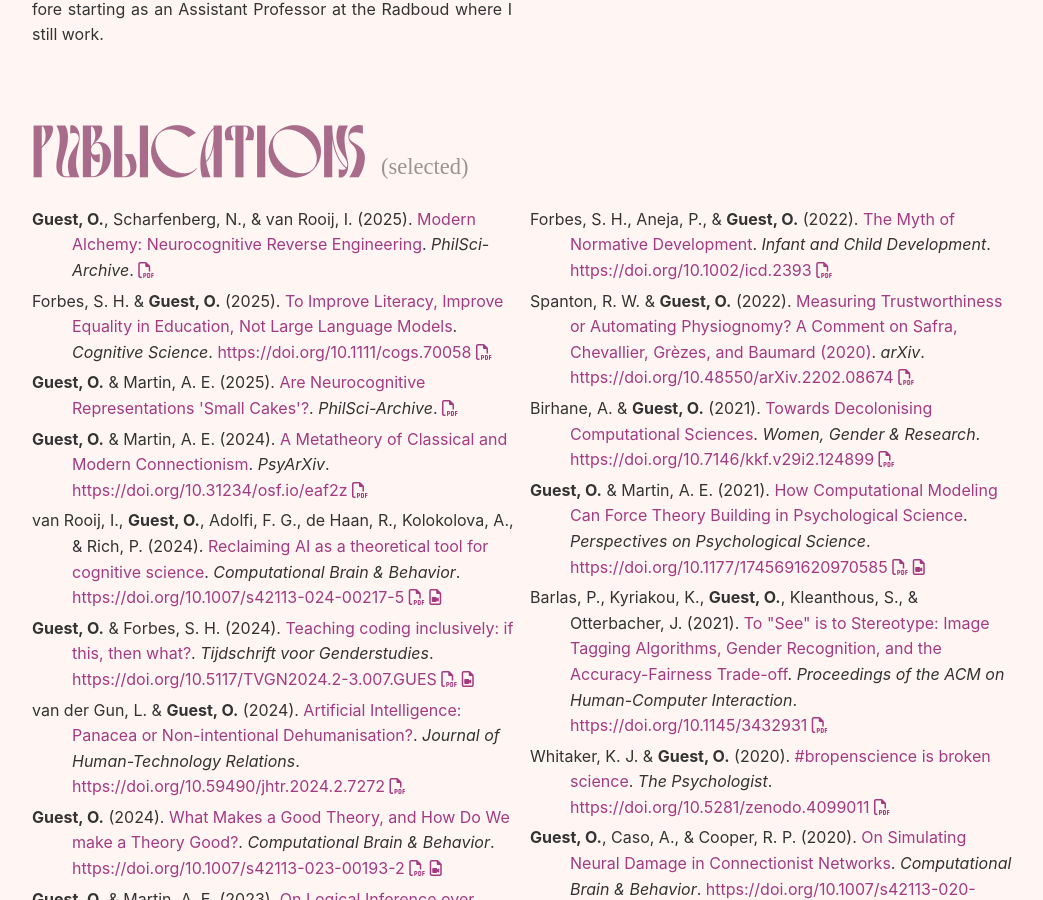
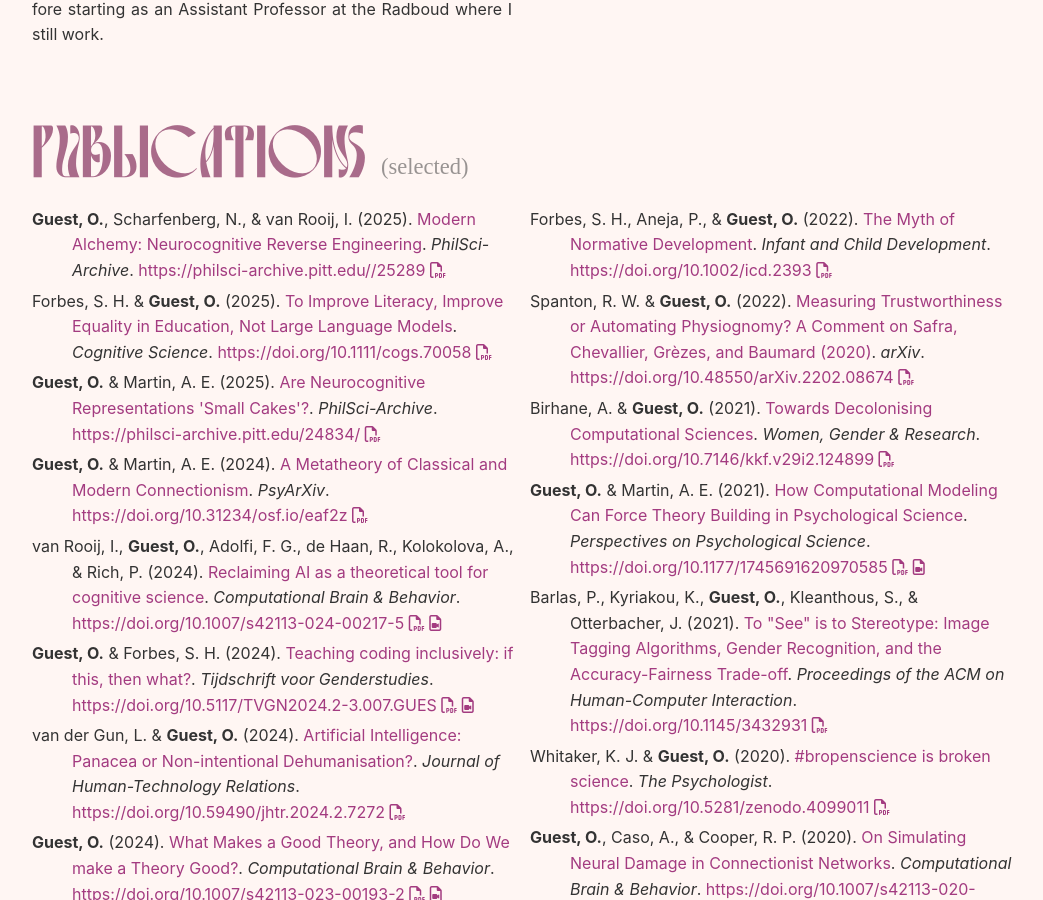
Before and after one commit to oliviaguest/oliviaguest.github.io, a Jekyll site: the page built from index.html, in a window 1280 px wide and 900 px high, scrolled down 922 px. Shown: the whole window, without its empty margins (118-1161 px from the left). Built offline with Jekyll 4.4.1, drawn with Linux system fonts in a browser that asks for light colours; nearby versions of some CDN libraries; some web fonts are replaced; library files that are not in the unit come from our copies; a style sheet for code colours, icons or effects is not loaded.

Commit message:
minor url thing

```diff
--- a/_data/publications.yml
+++ b/_data/publications.yml
@@ -445,9 +445,6 @@
   server: PhilSci-Archive
   pdf: hhttps://philsci-archive.pitt.edu/25289/1/GuestEtAl2025.pdf
   url: https://philsci-archive.pitt.edu//25289
-  # server: PhilArchive
-  # pdf: https://philpapers.org/go.pl?id=GUEANR&u=https%3A%2F%2Fphilpapers.org%2Farchive%2FGUEANR.pdf
-  # url: https://philpapers.org/rec/GUEANR
   selected: 1
   tags:
     - meta
--- a/_includes/print_research.html
+++ b/_includes/print_research.html
@@ -29,9 +29,10 @@
       {% elsif pub.server %}<i>{{ pub.server }}</i>. {% endif %}
 
       {% if pub.doi %}<a href="//doi.org/{{ pub.doi }}">https://doi.org/{{ pub.doi }}</a>
-      {% elsif pub.zenodo %}<a href="{{ pub.zenodo }}">{{ pub.zenodo }}</a>{% endif %}
+      {% elsif pub.zenodo %}<a href="{{ pub.zenodo }}">{{ pub.zenodo }}</a>
+      {% elsif pub.url %}<a href="{{ pub.url }}">{{ pub.url }}</a>{% endif %}
 
-<!--
+      <!--
       <div class="small-icons">
       {%if pub.pdf %}
         <a href="{{ pub.pdf }}" title="PDF"><i class="far fa-file-pdf"></i></a>
--- a/_includes/publications.html
+++ b/_includes/publications.html
@@ -28,7 +28,8 @@
 
 
         {% if publication.doi %}<a href="//doi.org/{{ publication.doi }}">https://doi.org/{{ publication.doi }}</a>
-        {% elsif publication.zenodo %}<a href="{{ publication.zenodo }}">{{ publication.zenodo }}</a>{% endif %}
+        {% elsif publication.zenodo %}<a href="{{ publication.zenodo }}">{{ publication.zenodo }}</a>
+        {% elsif publication.url %}<a href="{{ publication.url }}">{{ publication.url }}</a>{% endif %}
 
 
         <span class="small-icons">
```
